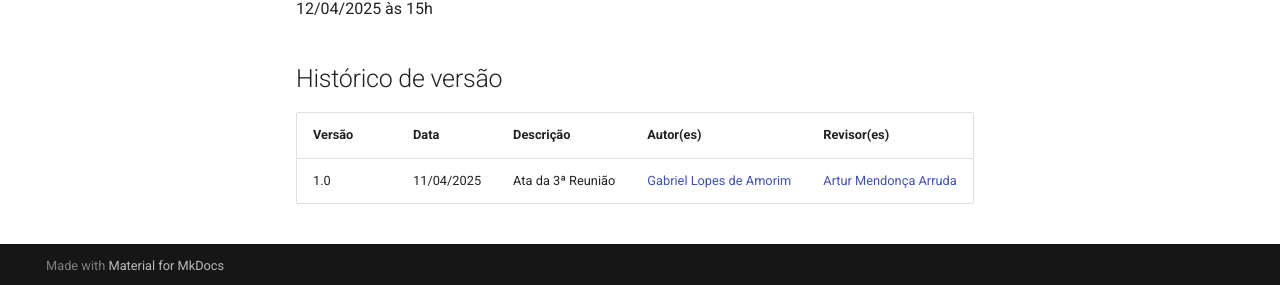
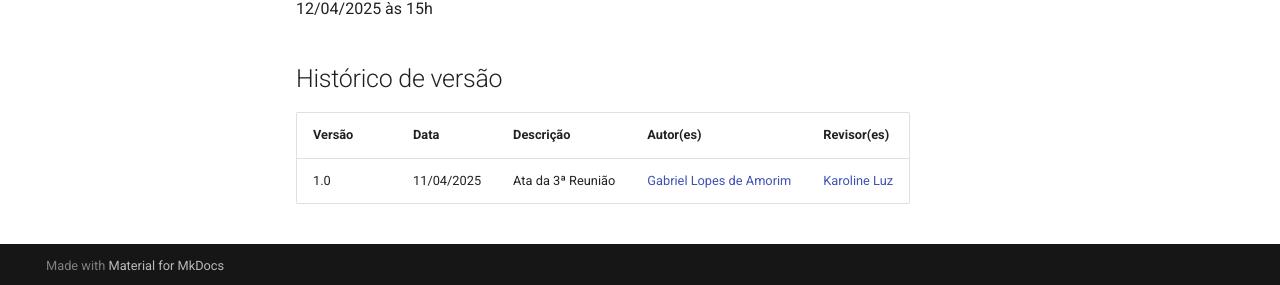
Before and after one commit to Requisitos-de-Software/2025.1-e-GDF, an MkDocs documentation site: the page built from docs/atas/ata03.md, in a window 1280 px wide and 900 px high, scrolled down 1062 px. Shown: the part 612-897 px from the top of the window. Built offline with MkDocs 1.6.1 and Material for MkDocs 9.7.7, drawn with Linux system fonts in a browser that asks for light colours; comment, search, counter and statistics services are not loaded.

Commit message:
Correção ata03.md

```diff
--- a/docs/atas/ata03.md
+++ b/docs/atas/ata03.md
@@ -43,4 +43,4 @@ Reunião realizada online via **Microsoft Teams**.
 ## Histórico de versão
 | Versão | Data | Descrição | Autor(es) | Revisor(es) |
 |--------|------|-----------|-----------|-------------|
-| 1.0 | 11/04/2025 | Ata da 3ª Reunião | [Gabriel Lopes de Amorim](https://github.com/BrzGab) | [Artur Mendonça Arruda](https://github.com/ArtyMend07) |
+| 1.0 | 11/04/2025 | Ata da 3ª Reunião | [Gabriel Lopes de Amorim](https://github.com/BrzGab) | [Karoline Luz](https://github.com/KarolineLuz) |
```
